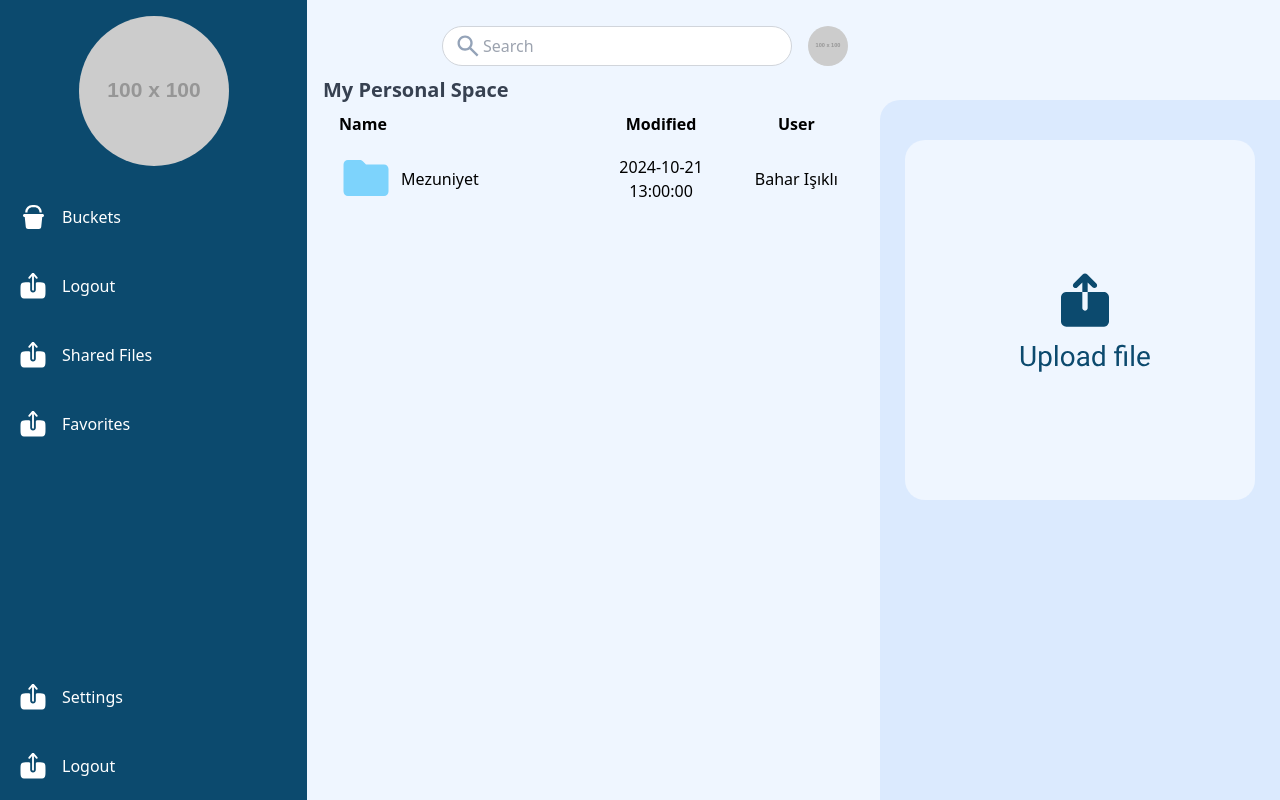
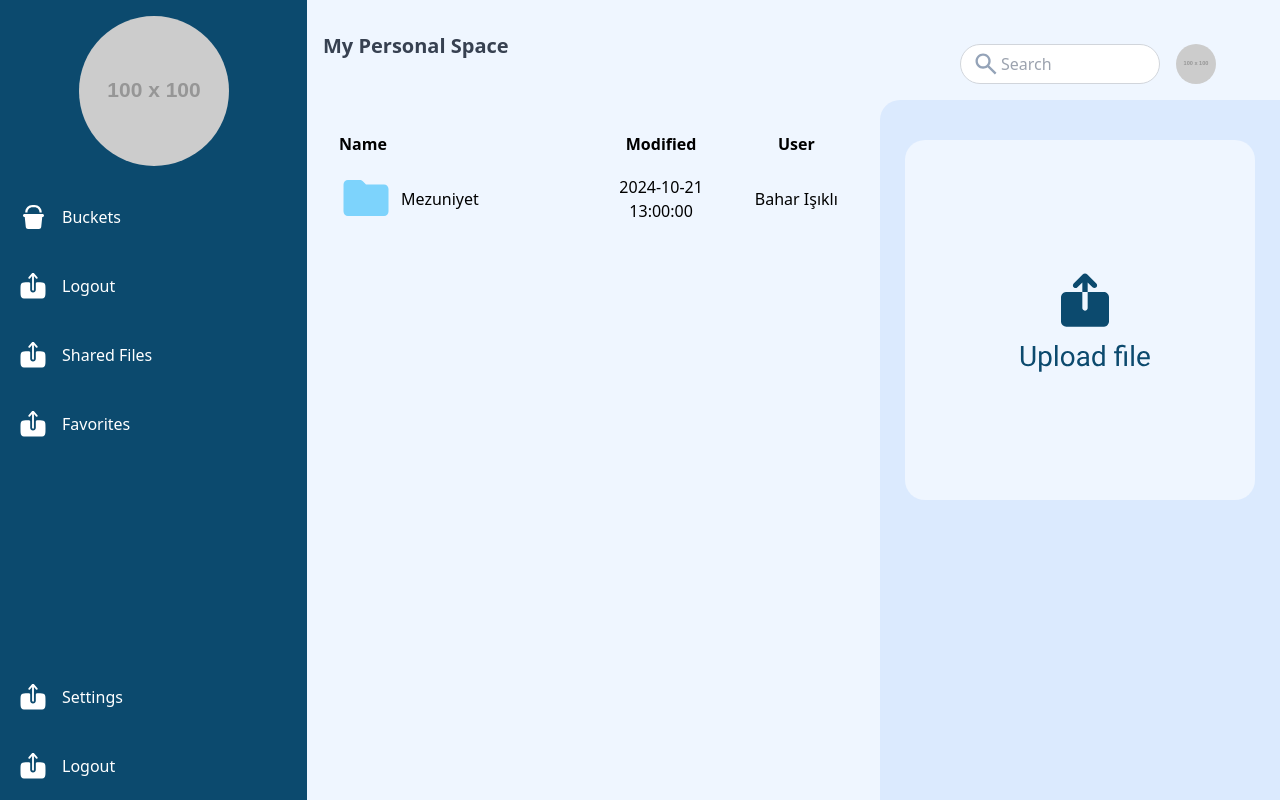
Before and after one commit to droplite-app/ui, a React (Vite) app: page / in a window 1280 px wide. Built offline with nearby package versions, Linux system fonts and the light colour scheme.

Commit message:
header position fixed

```diff
--- a/src/components/Header/Header.tsx
+++ b/src/components/Header/Header.tsx
@@ -1,7 +1,11 @@
-import { useState, useEffect, useRef } from 'react';
+import React, { useState, useEffect, useRef } from 'react';
 import Avatar from "../Avatar";
 
-const Header = () => {
+interface HeaderProps {
+  className?: string; // className propunu ekledik
+}
+
+const Header: React.FC<HeaderProps> = ({ className }) => {
   const [isMenuOpen, setIsMenuOpen] = useState(false);
   const menuRef = useRef<HTMLDivElement>(null);
 
@@ -23,14 +27,15 @@ const Header = () => {
   }, []);
 
   return (
-    <div className="w-full flex justify-end items-center p-4 h-[60px] space-x-4 bg-transparent relative">
-      <div className="relative flex-grow max-w-[350px]">
+    <div className={`w-full flex justify-end items-center p-16 h-[60px] bg-transparent relative z-10 ${className}`}>
+
+      <div className="flex items-center space-x-4">
+        <div className="relative">
           <input
             type="text"
             placeholder="Search"
-          className="pl-10 pr-4 py-2 w-full h-[40px] rounded-full border border-gray-300 bg-white text-gray-700 focus:outline-none focus:border-blue-500"
+            className="pl-10 pr-4 py-2 w-[200px] h-[40px] rounded-full border border-gray-300 bg-white text-gray-700 focus:outline-none focus:border-blue-500"
           />
-
           <div className="absolute inset-y-0 left-0 flex items-center pl-3 pointer-events-none">
             <svg
               width="28"
@@ -46,11 +51,14 @@ const Header = () => {
             </svg>
           </div>
         </div>
-
         <Avatar onClick={toggleMenu} />
+      </div>
 
       {isMenuOpen && (
-        <div ref={menuRef} className="absolute right-0 mt-2 w-48 bg-white border border-gray-200 rounded-lg shadow-lg">
+        <div
+          ref={menuRef}
+          className="absolute right-0 mt-2 w-48 bg-white border border-gray-200 rounded-lg shadow-lg"
+        >
           <div className="menu menu-default flex flex-col border rounded-lg w-full max-w-36 py-2">
             <div className="menu-item">
               <a className="menu-link" href="#">
--- a/src/pages/Main.tsx
+++ b/src/pages/Main.tsx
@@ -6,7 +6,7 @@ import FileList from "../components/File/FileList";
 import React, { useState } from "react";
 
 const Main: React.FC = () => {
-  const [title, setTitle] = useState("My Personal Space"); // state of header
+  const [title, setTitle] = useState("My Personal Space");
 
   const handleItemClick = (item: {
     id: number;
@@ -21,12 +21,18 @@ const Main: React.FC = () => {
       <SideBar />
 
       <main className="flex-1 p-4 bg-blue-50 overflow-auto mr-[400px]">
-        <Header />
-        <h1 className="text-xl font-semibold text-gray-700">{title}</h1>
-        {/* dinamic header */}
+        {/* Başlık */}
+        <h1 className="text-xl font-semibold text-gray-700 mt-4 mb-16">{title}</h1>
+
+        {/* Dosya listesi */}
         <FileList items={fileData} onItemClick={handleItemClick} />
       </main>
-      <RightSidebar />
+
+      {/* Header'ı RightSidebar'ın hemen üstüne yerleştiriyoruz */}
+      <div className="fixed right-0 top-0 w-[400px]">
+        <Header />
+        <RightSidebar />
+      </div>
     </div>
   );
 };
```
Lines whose indentation alone changed are shown as unchanged.
